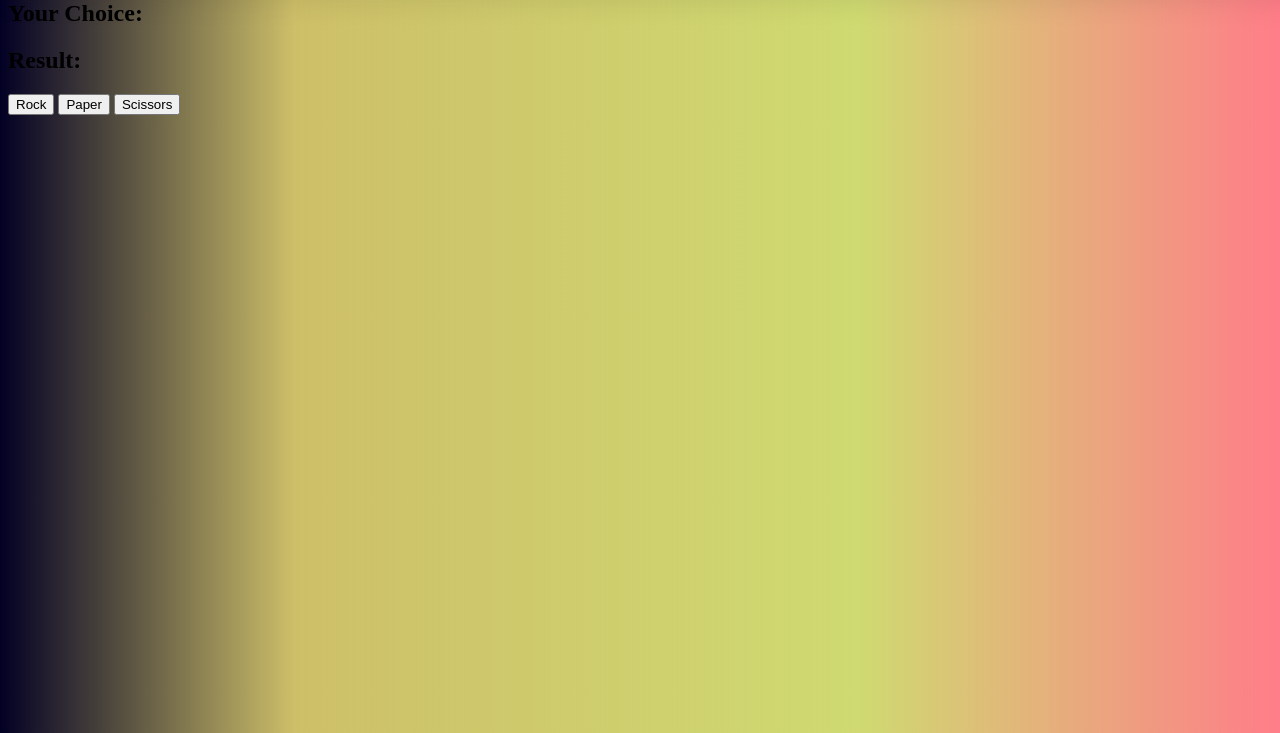
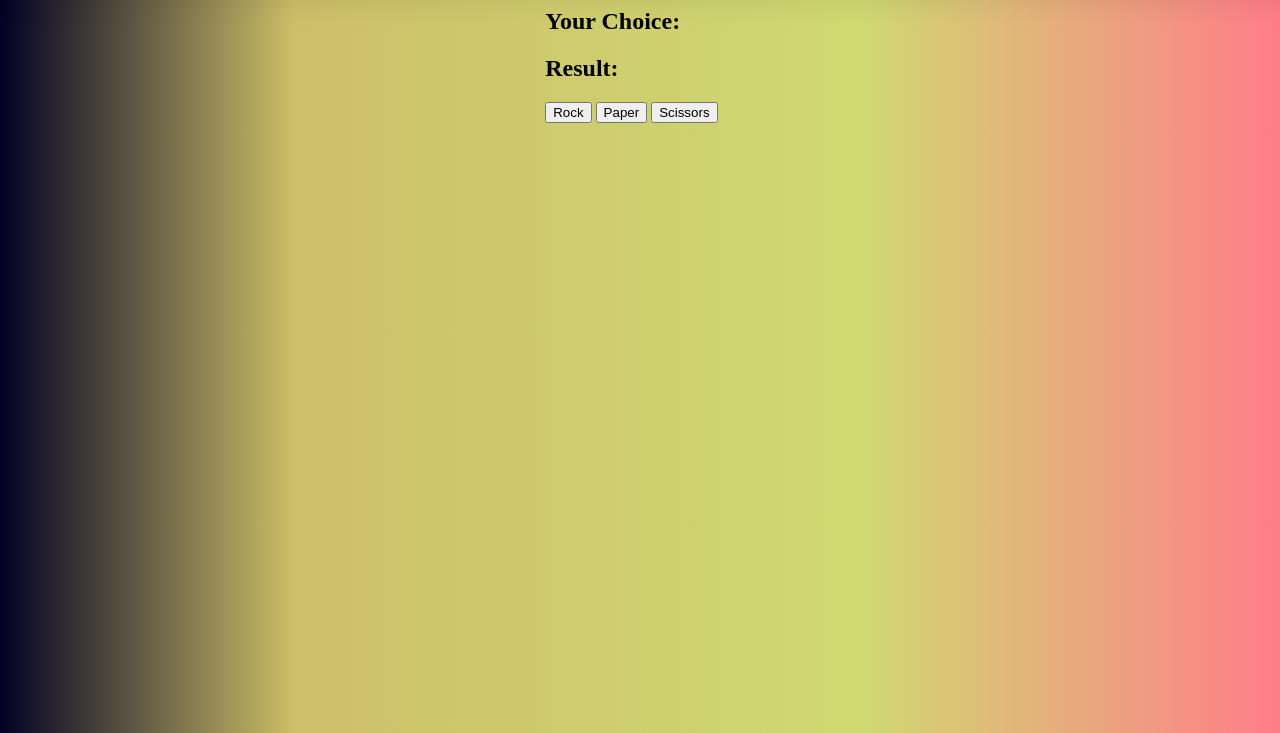
Before and after one commit to esplanadeA/js_game_engine, a website: page RPS/index.html in a window 1280 px wide. Shown: the part 67-800 px from the top of the page. Drawn offline with Linux system fonts and the light colour scheme.

Commit message:
RPS css updaets for layout center

```diff
--- a/RPS/index.html
+++ b/RPS/index.html
@@ -1,7 +1,8 @@
 <!DOCTYPE html>
 <html lang="en" dir="ltr">
   <head>
-    <meta charset="utf-8">
+   <meta charset="UTF-8">
+  <meta name="viewport" content="width=device-width, initial-scale=1.0">
     <title>Rock Paper Scissors Tutorial</title>
 	<link rel="stylesheet" href="../css/input.css">
   </head>
@@ -13,7 +14,8 @@
       </div>
       <a  href="../index.html" class="navbar-home">Home</a>
   </nav>
-  <div class="flex items-center justify-cente">
+
+  <div class="RPS_container">
       <div>
          <h2>Computer Choice: <span id="computer-choice"></span></h2>
          <h2>Your Choice: <span id="user-choice"></span></h2>
--- a/css/input.css
+++ b/css/input.css
@@ -136,6 +136,12 @@ h3{
    font-size: 23px;
    color:white;
 }
+/* RPS */
+.RPS_container{
+   display: flex;
+   align-items: center;
+   justify-content: center;
+}
 /* responsive */
 @media (max-width: 768px) {
   h1 {
```
Also changed, not shown: memorygame/index.html (+1 -1 lines), styles.css.
